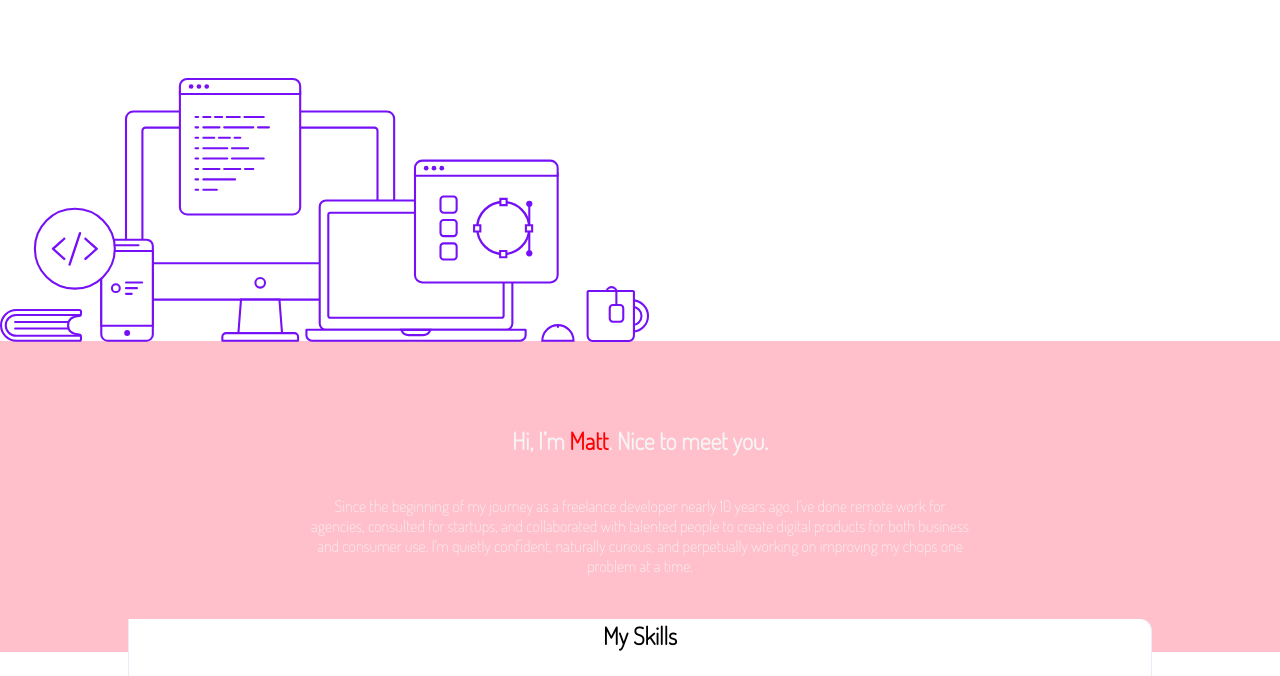
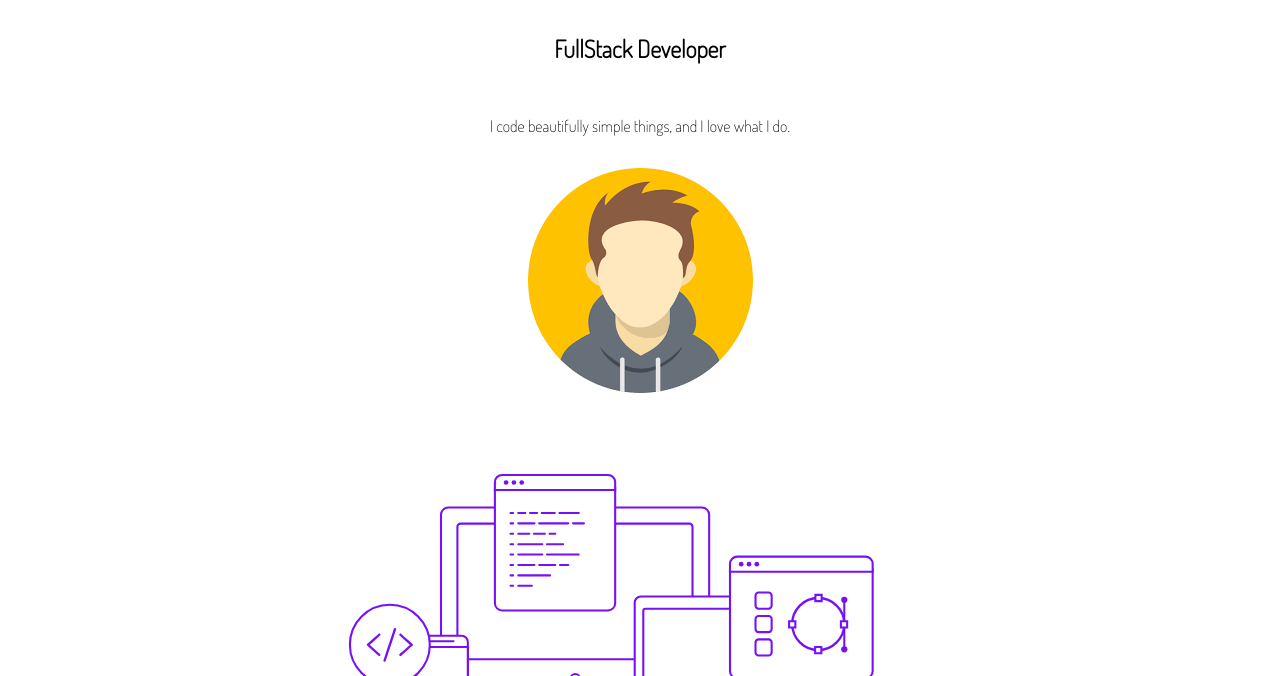
Before and after one commit to WildCodeSchool-2024-09/JS-RemoteFR-Q4-Jaune-Checkpoint1, a website: page site/portfolio.html in a window 1280 px wide. Shown: the part 71-747 px from the top of the page. Drawn offline with Linux system fonts and the light colour scheme.

Commit message:
STEP 2 CSS - FAIT

```diff
--- a/site/css/portfolio.css
+++ b/site/css/portfolio.css
@@ -117,4 +117,18 @@ p {
 		align-items: center;
 		justify-content: space-between;
 	}
+
+	/* Header */
+	.avatar {
+		display: flex;
+		justify-content: center;
+		align-items: center;
+		flex-direction: column;
+		gap: 1rem;
+	}
+
+	.desktop {
+		display: flex;
+		justify-content: center;
+	}
 }
--- a/site/portfolio.html
+++ b/site/portfolio.html
@@ -1,5 +1,6 @@
 <!DOCTYPE html>
 <html lang="en">
+
 <head>
   <meta charset="utf-8">
   <meta name="viewport" content="width=device-width, initial-scale=1, shrink-to-fit=no">
@@ -20,6 +21,11 @@
   </header>
 
   <main>
+    <section class="avatar">
+      <h2 class="test">FullStack Developer</h2>
+      <p>I code beautifully simple things, and I love what I do.</p>
+      <img src="/site/image/avatar-bis.png" alt="Avatar of the FullStack developer with yellow background">
+    </section>
     <!-- First banner with title, description, avatar and image desktop -->
     <!-- You can use the avatar image on the folder image -->
     <section>
@@ -32,7 +38,10 @@
     <article>
       <section class="description pink-bg">
         <h1>Hi, I’m <span id="firstname">Matt</span>. Nice to meet you.</h1>
-          <p>Since the beginning of my journey as a freelance developer nearly 10 years ago, I've done remote work for agencies, consulted for startups, and collaborated with talented people to create digital products for both business and consumer use. I'm quietly confident, naturally curious, and perpetually working on improving my chops one problem at a time.</p>
+        <p>Since the beginning of my journey as a freelance developer nearly 10 years ago, I've done remote work for
+          agencies, consulted for startups, and collaborated with talented people to create digital products for both
+          business and consumer use. I'm quietly confident, naturally curious, and perpetually working on improving my
+          chops one problem at a time.</p>
       </section>
     </article>
 
@@ -73,7 +82,7 @@
       <section class="box">
         <img src="https://mattfarley.ca/img/logos/kybercore.svg" alt="logo-entreprise" />
         <p>Next level plug and play chassis systems for custom do-it-yourself lightsaber builds.</p>
-            <a class="disabled" >In development</a>
+        <a class="disabled">In development</a>
       </section>
       <section class="box">
         <img src="https://mattfarley.ca/img/logos/basin.svg" alt="logo-entreprise" />
@@ -88,7 +97,7 @@
       <section class="box">
         <img src="https://mattfarley.ca/img/logos/dovetail.svg" alt="logo-entreprise" />
         <p>A space and member management solution for coworking communities both big and small.</p>
-            <a class="disabled" >Shutdown in 2017</a>
+        <a class="disabled">Shutdown in 2017</a>
       </section>
     </article>
   </main>
@@ -98,4 +107,5 @@
   </footer>
   <script src="js/portfolio.js"></script>
 </body>
+
 </html>
```
Lines whose indentation alone changed are shown as unchanged.
